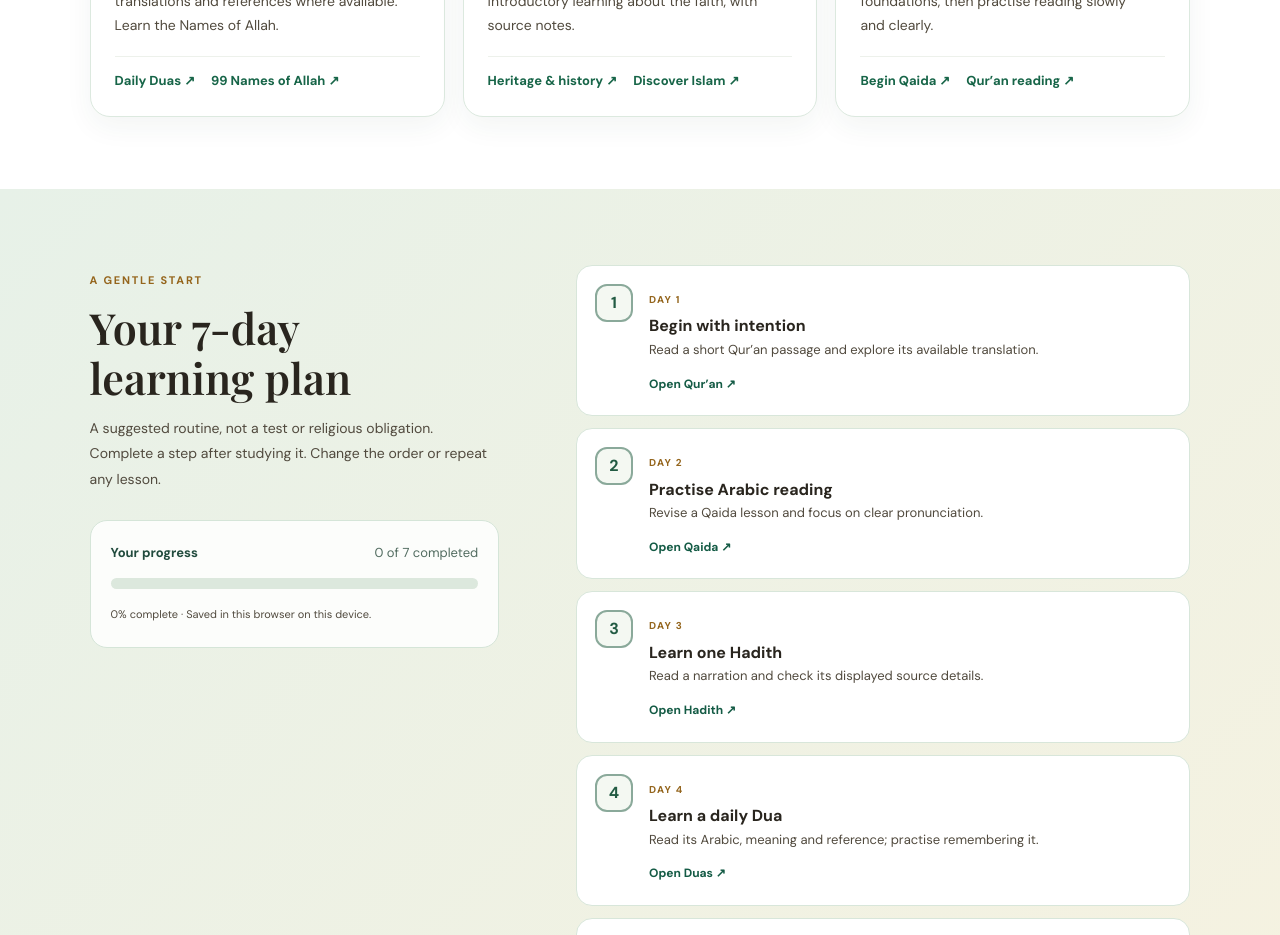
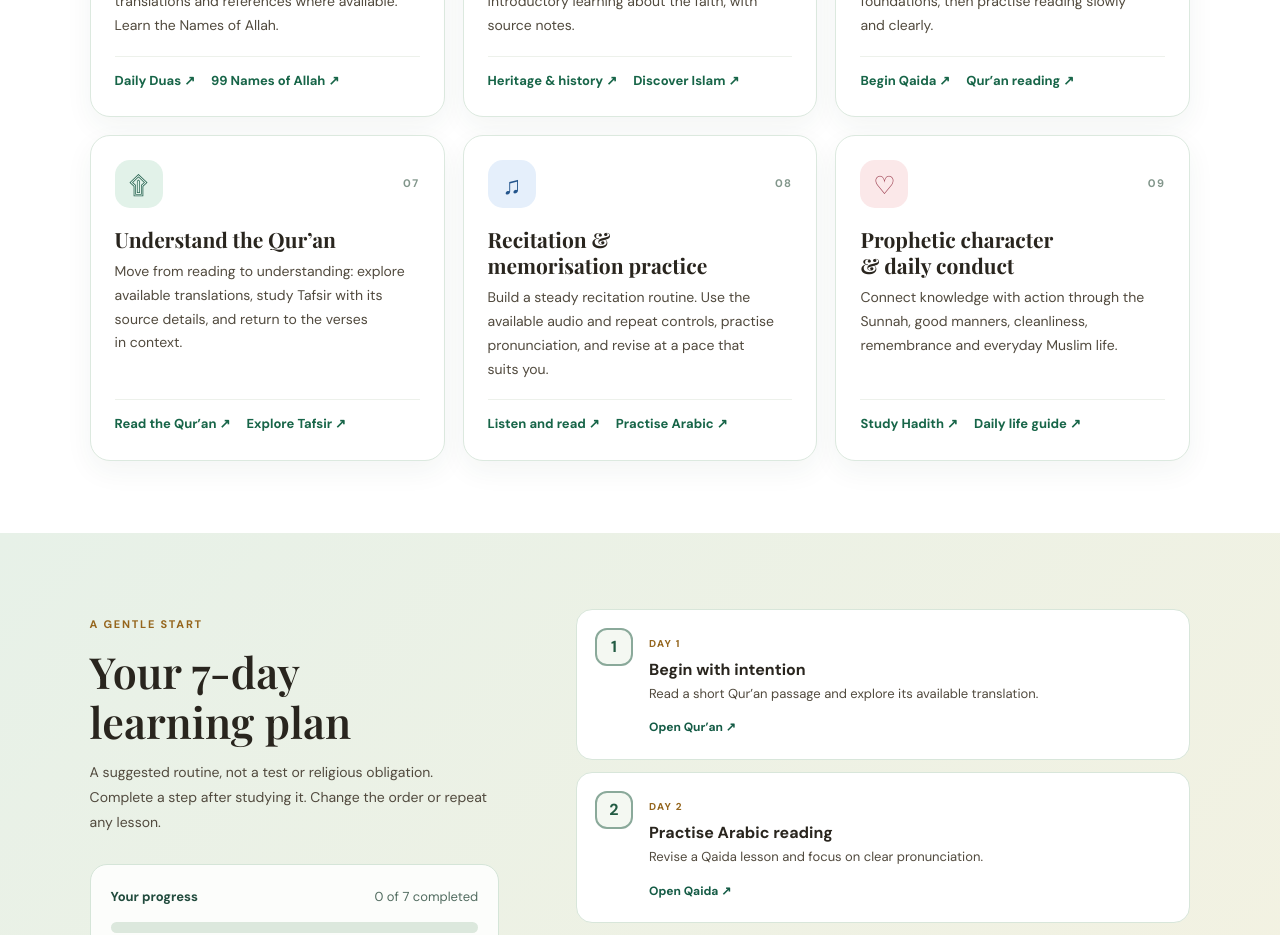
Before and after one commit to muhammadhadiurrehman7-max/rhm-islamic-circle, a Next.js app: page /academy in a window 1280 px wide. Shown: the part 1340-2275 px from the top of the page. Built offline with nearby package versions, Linux system fonts and the light colour scheme; a web font is replaced by a local one.

Commit message:
Expand Academy with Quran-centred learning pathways (#68)

```diff
--- a/app/academy/page.tsx
+++ b/app/academy/page.tsx
@@ -8,7 +8,10 @@ const pathways = [
  {n:"03",icon:"☾",tone:"gold",title:"Worship & daily practice",desc:"Build understanding of prayer, purification, daily manners, prayer times and personal worship routines.",links:[["Daily life guide","/daily-life"],["Prayer times","/prayer-times"],["Worship tracker","/worship-tracker"]]},
  {n:"04",icon:"🤲",tone:"rose",title:"Duas & remembrance",desc:"Read daily supplications with Arabic, translations and references where available. Learn the Names of Allah.",links:[["Daily Duas","/duas"],["99 Names of Allah","/names-of-allah"]]},
  {n:"05",icon:"⌂",tone:"violet",title:"Seerah & Islamic heritage",desc:"Explore Islamic heritage, historic places and introductory learning about the faith, with source notes.",links:[["Heritage & history","/heritage"],["Discover Islam","/learn"]]},
- {n:"06",icon:"ا",tone:"teal",title:"Arabic foundations",desc:"Begin with Arabic letters and Qaida foundations, then practise reading slowly and clearly.",links:[["Begin Qaida","/qaida"],["Qur’an reading","/quran"]]}
+ {n:"06",icon:"ا",tone:"teal",title:"Arabic foundations",desc:"Begin with Arabic letters and Qaida foundations, then practise reading slowly and clearly.",links:[["Begin Qaida","/qaida"],["Qur’an reading","/quran"]]},
+ {n:"07",icon:"۩",tone:"emerald",title:"Understand the Qur’an",desc:"Move from reading to understanding: explore available translations, study Tafsir with its source details, and return to the verses in context.",links:[["Read the Qur’an","/quran"],["Explore Tafsir","/tafsir"]]},
+ {n:"08",icon:"♫",tone:"blue",title:"Recitation & memorisation practice",desc:"Build a steady recitation routine. Use the available audio and repeat controls, practise pronunciation, and revise at a pace that suits you.",links:[["Listen and read","/quran"],["Practise Arabic","/qaida"]]},
+ {n:"09",icon:"♡",tone:"rose",title:"Prophetic character & daily conduct",desc:"Connect knowledge with action through the Sunnah, good manners, cleanliness, remembrance and everyday Muslim life.",links:[["Study Hadith","/hadith"],["Daily life guide","/daily-life"]]}
 ];
 const plan=[
  ["day1","Day 1","Begin with intention","Read a short Qur’an passage and explore its available translation.","/quran","Open Qur’an"],
```
